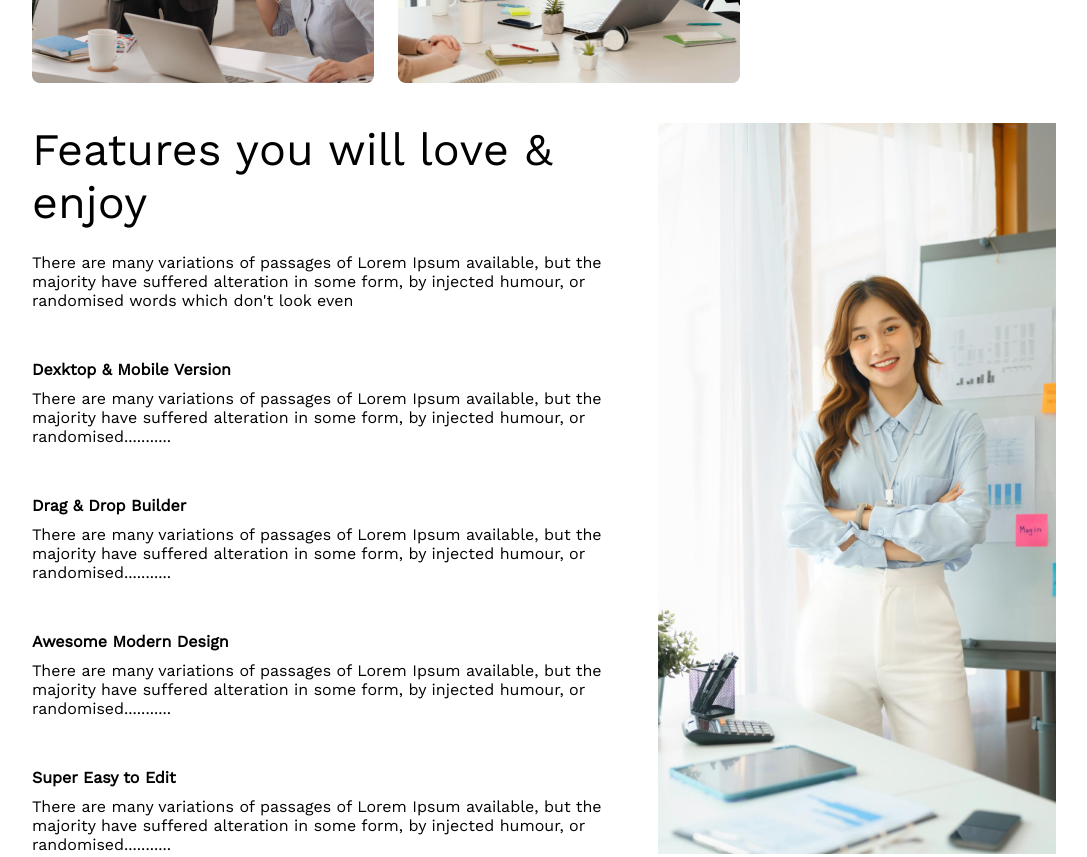
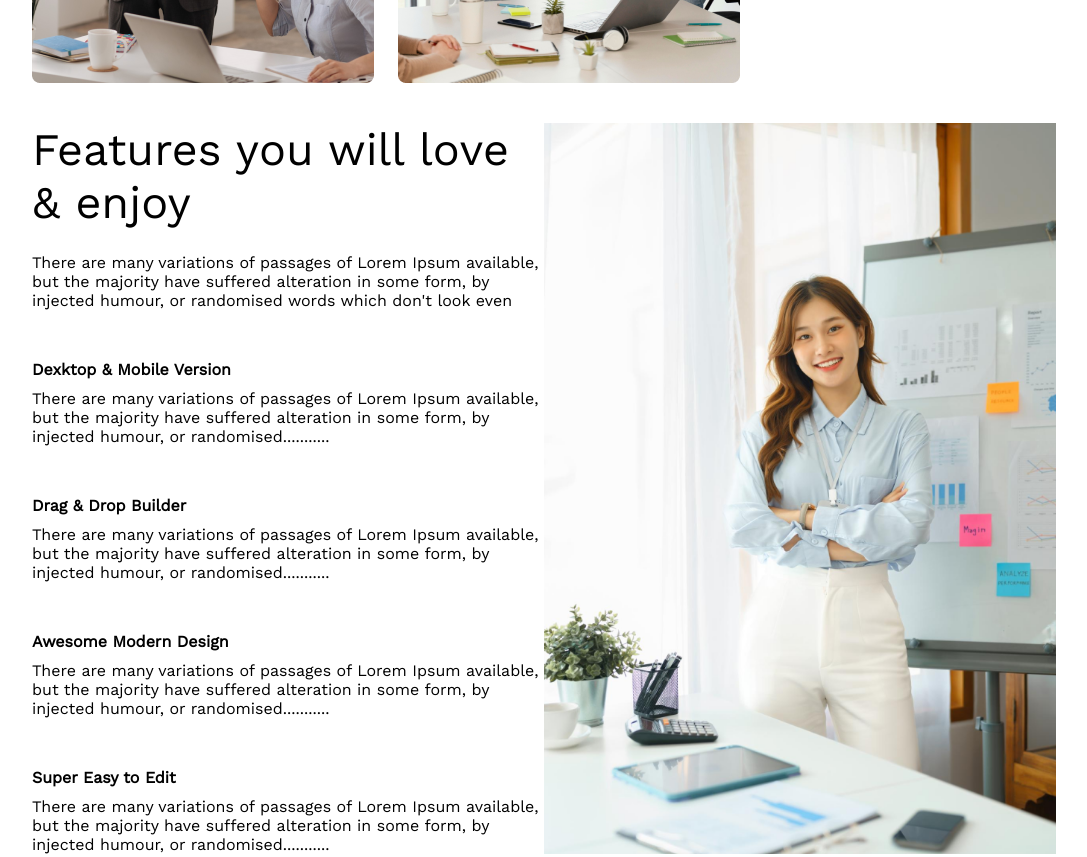
Before and after one commit to rezathedev/G3-architecture, a plain HTML site: page index.html in a window 1280 px wide. Shown: the part 1660-2517 px from the top of the page, without its empty margins (96-1183 px from the left). Drawn offline with nearby package versions, Linux system fonts and the light colour scheme.

Commit message:
grid update

```diff
--- a/styles/style.css
+++ b/styles/style.css
@@ -115,7 +115,8 @@ ul li a {
 
 /* Features Section */
 .features {
-    display: flex;
+    display: grid;
+    grid-template-columns: repeat(2,1fr);
     justify-content: space-between;
     width: 80%;
     margin: 40px auto;
```
